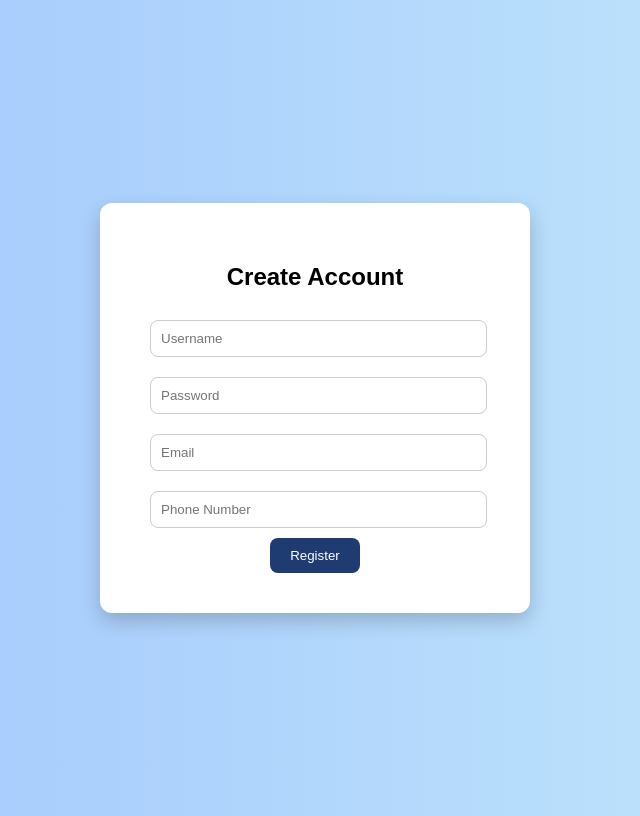
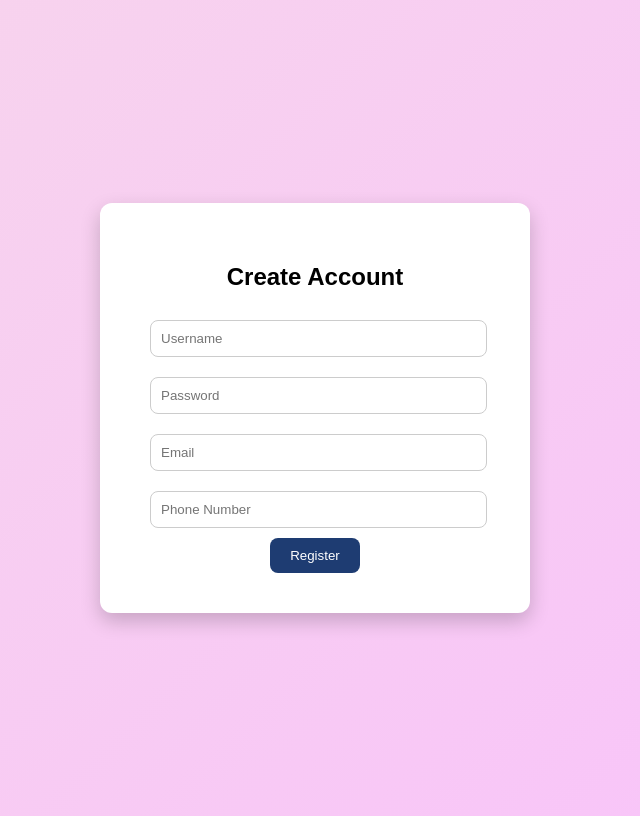
Before and after one commit to vanshikasingh29/Smart-Water-Monitoring-System, a Flask app: page /register in a window 1280 px wide. Shown: the whole page, without its empty margins (325-965 px from the left). Run offline with Flask 3, Linux system fonts and the light colour scheme.

Commit message:
edited register page

```diff
--- a/templates/login.html
+++ b/templates/login.html
@@ -20,7 +20,7 @@ align-items:center;
 overflow:hidden;
 
 /* SLOWER + SMOOTHER gradient */
-background: linear-gradient(-45deg, #a1c4fd, #c2e9fb, #f6d3ec, #a7c3f2);
+background: linear-gradient(-45deg, #a1c4fd, #c2e9fb, #f5d7ec, #a7c3f2);
 background-size: 400% 400%;
 animation: gradientMove 30s ease-in-out infinite;
 }
--- a/templates/register.html
+++ b/templates/register.html
@@ -12,7 +12,20 @@ display:flex;
 justify-content:center;
 align-items:center;
 height:100vh;
+
+/* SLOWER + SMOOTHER gradient */
+background: linear-gradient(-45deg, #f098ee, #f9bcff, #f7d5ec, #f3b7d8);
+background-size: 400% 400%;
+animation: gradientMove 30s ease-in-out infinite;
 }
+
+/* smoother animation */
+@keyframes gradientMove {
+0% {background-position: 0% 50%;}
+50% {background-position: 100% 50%;}
+100% {background-position: 0% 50%;}
+}
+
 
 .container{
 background:white;
```
